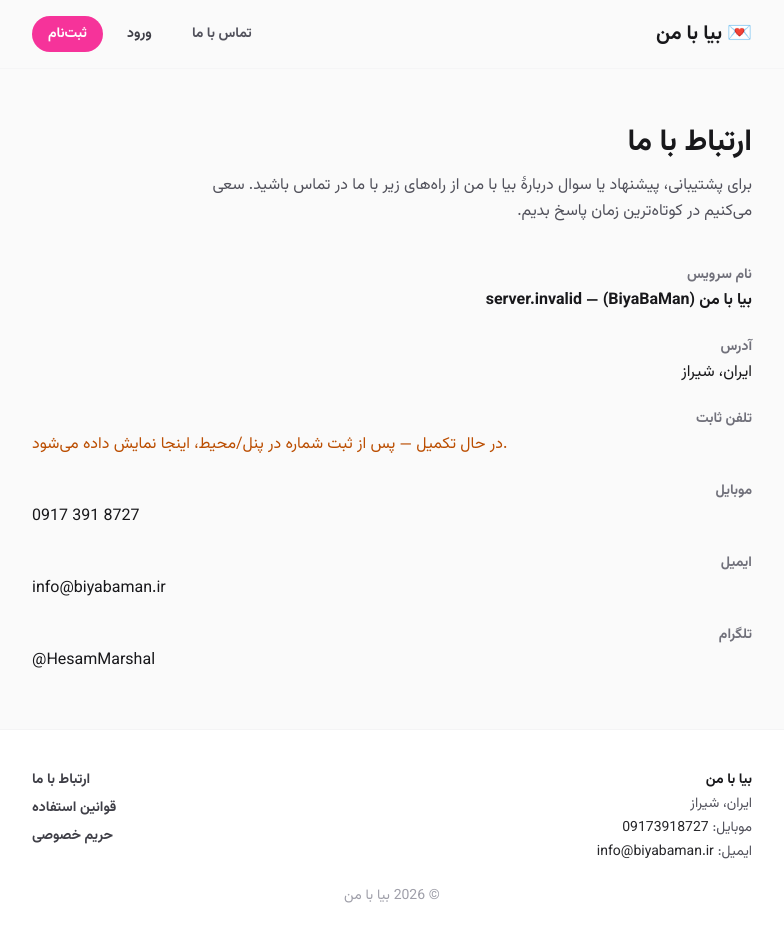
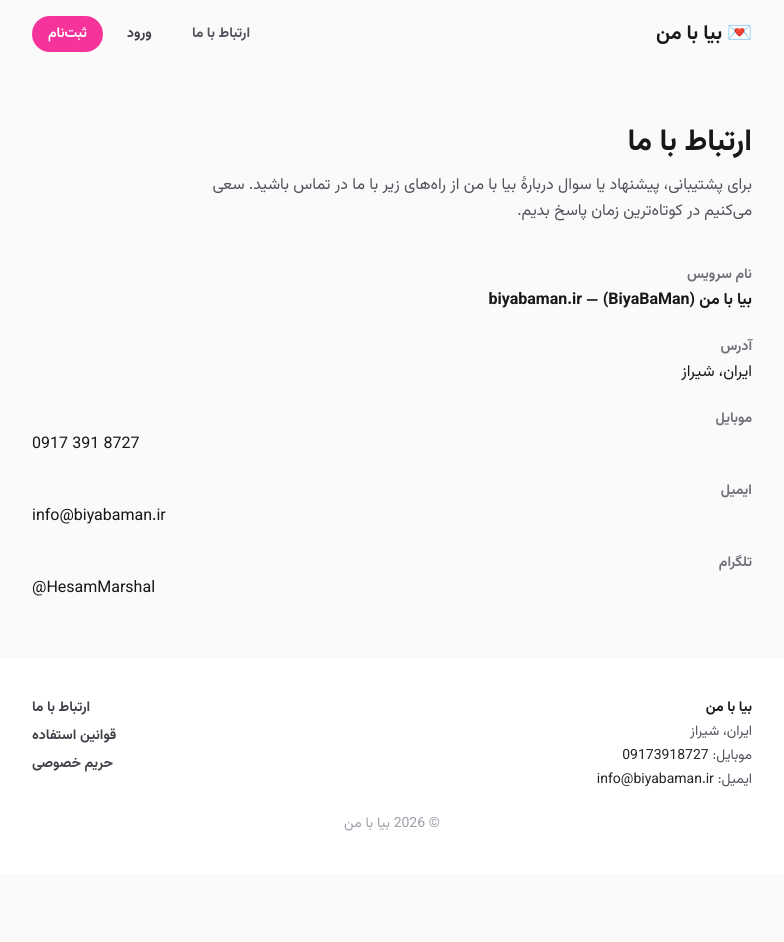
Before and after one commit to HesamMarshal/date-invite-app, a Next.js app: page /contact in a window 1280 px wide. Shown: the top 942 px of the page, without its empty margins (248-1032 px from the left). After the commit the page ends 874 px from the top, so only its background shows below. Built offline with nearby package versions, Linux system fonts and the light colour scheme; no server answers.

Commit message:
fix(web): rename contact nav to ارتباط با ما

```diff
--- a/src/app/contact/page.tsx
+++ b/src/app/contact/page.tsx
@@ -7,8 +7,7 @@
 
 export const metadata: Metadata = {
   title: "ارتباط با ما",
-  description:
-    "راه‌های تماس با بیا با من — آدرس، تلفن ثابت، موبایل و ایمیل.",
+  description: "راه‌های تماس با بیا با من — آدرس، موبایل و ایمیل.",
 };
 
 export default function ContactPage() {
@@ -35,24 +34,19 @@
             <dt className="text-sm font-bold text-zinc-500">آدرس</dt>
             <dd className="mt-1 text-zinc-900">{c.address}</dd>
           </div>
-          <div>
-            <dt className="text-sm font-bold text-zinc-500">تلفن ثابت</dt>
-            <dd className="mt-1 text-zinc-900" dir="ltr">
-              {c.landline ? (
+          {c.landline ? (
+            <div>
+              <dt className="text-sm font-bold text-zinc-500">تلفن ثابت</dt>
+              <dd className="mt-1 text-zinc-900" dir="ltr">
                 <a
                   href={`tel:${c.landline.replace(/\s/g, "")}`}
                   className="underline-offset-2 hover:underline"
                 >
                   {c.landline}
                 </a>
-              ) : (
-                <span className="text-amber-700">
-                  در حال تکمیل — پس از ثبت شماره در پنل/محیط، اینجا نمایش داده
-                  می‌شود.
-                </span>
-              )}
-            </dd>
-          </div>
+              </dd>
+            </div>
+          ) : null}
           <div>
             <dt className="text-sm font-bold text-zinc-500">موبایل</dt>
             <dd className="mt-1 text-zinc-900" dir="ltr">
--- a/src/components/site-header.tsx
+++ b/src/components/site-header.tsx
@@ -12,7 +12,7 @@
             href="/contact"
             className="rounded-full px-3 py-2 text-sm font-bold text-zinc-600 transition hover:bg-zinc-100 sm:px-4"
           >
-            تماس با ما
+            ارتباط با ما
           </Link>
           <Link
             href="/login"
--- a/src/lib/site-contact.ts
+++ b/src/lib/site-contact.ts
@@ -35,7 +35,8 @@
   return {
     brandFa: defaults.brandFa,
     brandEn: defaults.brandEn,
-    siteUrl: pick("NEXT_PUBLIC_APP_URL", defaults.siteUrl).replace(/\/$/, ""),
+    // Always the public brand domain (not NEXT_PUBLIC_APP_URL — that is localhost in local .env)
+    siteUrl: defaults.siteUrl,
     address: pick("CONTACT_ADDRESS", defaults.address),
     landline: pick("CONTACT_LANDLINE", defaults.landline),
     mobile: pick("CONTACT_MOBILE", defaults.mobile),
```
